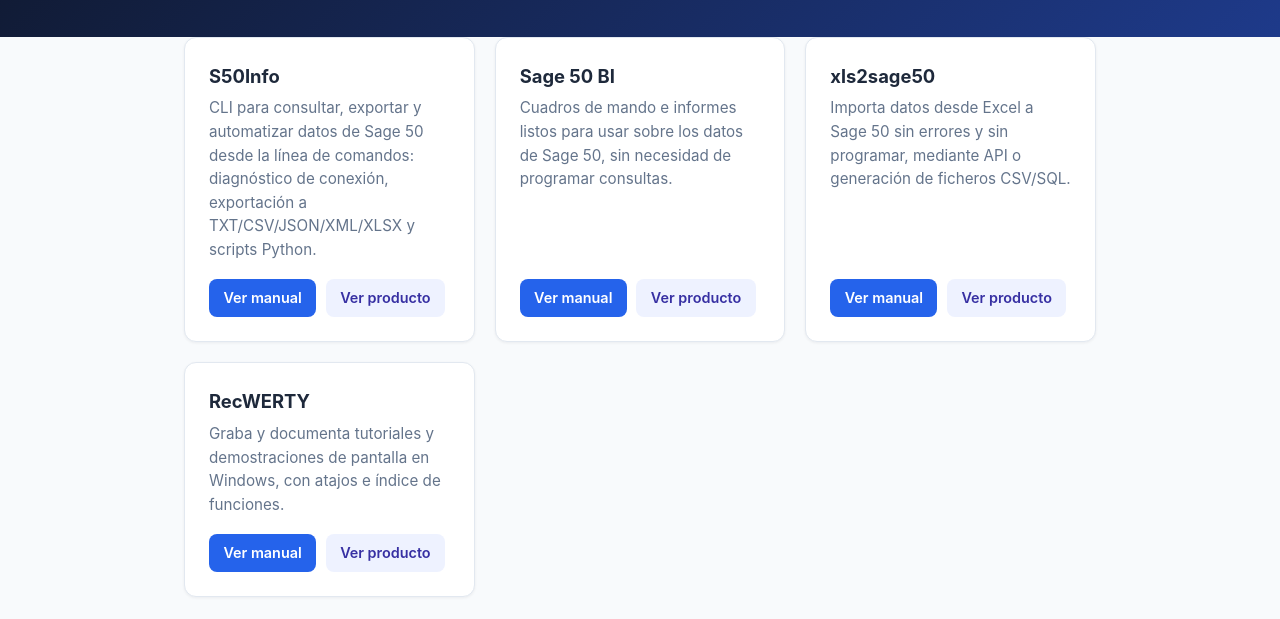
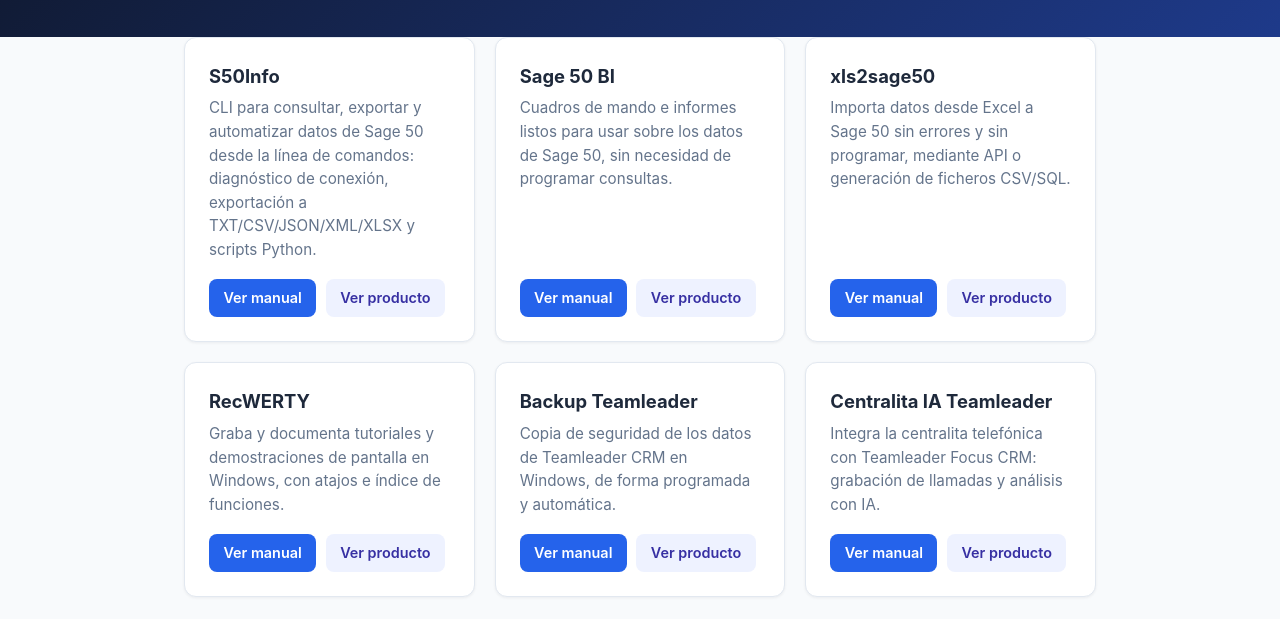
Before and after one commit to alfonsoautomatiza/alfonsoautomatiza.github.io, a plain HTML site: page index.html in a window 1280 px wide. Shown: the part 181-800 px from the top of the page. Drawn offline with Linux system fonts and the light colour scheme.

Commit message:
Hub de manuales tecnicos: pagina indice, robots.txt y sitemap.xml

```diff
--- a/index.html
+++ b/index.html
@@ -121,6 +121,24 @@
       </div>
     </div>
 
+    <div class="card">
+      <h2>Backup Teamleader</h2>
+      <p>Copia de seguridad de los datos de Teamleader CRM en Windows, de forma programada y automática.</p>
+      <div class="card-links">
+        <a class="btn btn-primary" href="https://alfonsoautomatiza.github.io/backup-crm-teamleader/">Ver manual</a>
+        <a class="btn btn-secondary" href="https://alfonsoautomatiza.com/backup-teamleader?utm_source=github&amp;utm_medium=manuales_hub&amp;utm_campaign=backup-teamleader">Ver producto</a>
+      </div>
+    </div>
+
+    <div class="card">
+      <h2>Centralita IA Teamleader</h2>
+      <p>Integra la centralita telefónica con Teamleader Focus CRM: grabación de llamadas y análisis con IA.</p>
+      <div class="card-links">
+        <a class="btn btn-primary" href="https://alfonsoautomatiza.github.io/Centralita_Teamleader/">Ver manual</a>
+        <a class="btn btn-secondary" href="https://alfonsoautomatiza.com/centralita-ia-teamleader?utm_source=github&amp;utm_medium=manuales_hub&amp;utm_campaign=centralita-ia-teamleader">Ver producto</a>
+      </div>
+    </div>
+
   </div>
 
   <section class="intro">
--- a/sitemap.xml
+++ b/sitemap.xml
@@ -12,4 +12,10 @@
   <sitemap>
     <loc>https://alfonsoautomatiza.github.io/Sage50bi/sitemap.xml</loc>
   </sitemap>
+  <sitemap>
+    <loc>https://alfonsoautomatiza.github.io/backup-crm-teamleader/sitemap.xml</loc>
+  </sitemap>
+  <sitemap>
+    <loc>https://alfonsoautomatiza.github.io/Centralita_Teamleader/sitemap.xml</loc>
+  </sitemap>
 </sitemapindex>
```
Also changed, not shown: 1 other file.
